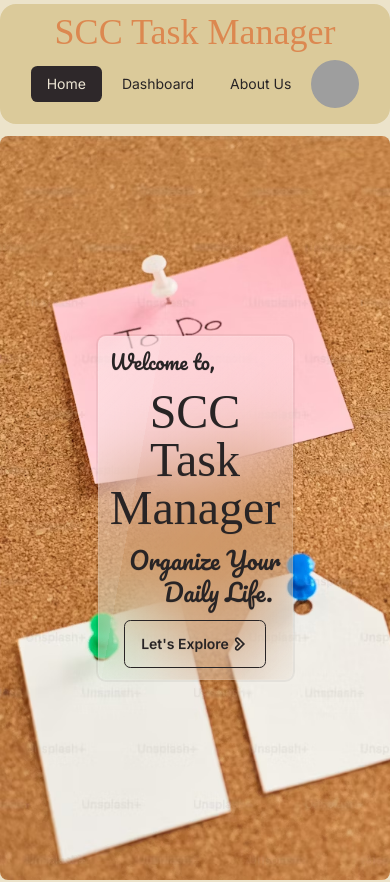
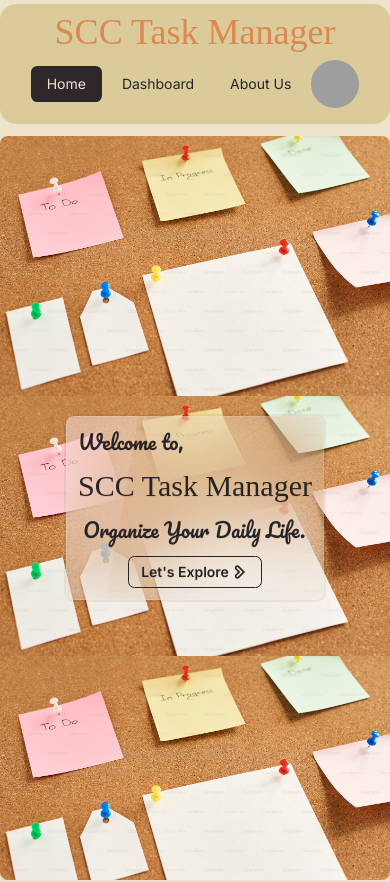
Before and after one commit to AlfredGomes23/SCC-Task-Manager-Client, a React (Vite) app: page / in a window 390 px wide. Shown: the top 882 px of the page. Built offline with nearby package versions, Linux system fonts and the light colour scheme; grey boxes are pictures that could not be loaded; a web font is replaced by a local one.

Commit message:
banner is responsive now

```diff
--- a/src/components/Banner.jsx
+++ b/src/components/Banner.jsx
@@ -5,10 +5,10 @@
 import { TiChevronRightOutline } from "react-icons/ti";
 const Banner = () => {
     return (
-        <div className='rounded-lg overflow-hidden bg-fixed bg-cover h-[calc(100vh-100px)] flex items-center' style={{ backgroundImage: `url(${bg})` }}>
-            <div className="mx-auto rounded-lg overflow-hidden h-fit flex flex-col justify-center p-3 lg:p-5 w-1/2 space-y-3 glass" data-aos="slide-down">
+        <div className='rounded-lg overflow-hidden bg-fixed bg-contain md:bg-cover h-[calc(100vh-100px)] flex items-center' style={{ backgroundImage: `url(${bg})` }}>
+            <div className="mx-auto rounded-lg overflow-hidden h-fit flex flex-col justify-center p-3 lg:p-5 md:w-1/2 space-y-3 glass" data-aos="slide-down">
                 <p className='text-xl font-pacifico'>Welcome to,</p>
-                <h2 className='font-doodle text-5xl text-center'>SCC Task Manager</h2>
+                <h2 className='font-doodle text-3xl md:text-4xl lg:text-5xl text-center'>SCC Task Manager</h2>
                 <TypeAnimation
                     sequence={[
                         'Organize Your To-Do List.',
@@ -18,8 +18,8 @@
                     ]}
                     repeat={Infinity}
                     speed={5}
-                    className='text-2xl font-pacifico text-end' />
-                <Link to='/login' className="btn btn-outline flex gap-0 w-fit mx-auto">
+                    className='text-xl md:text-2xl font-pacifico text-end' />
+                <Link to='/login' className="btn btn-outline btn-sm md:btn-md flex gap-0 w-fit mx-auto">
                     Let's Explore<TiChevronRightOutline className='text-xl' />
                 </Link>
             </div>
--- a/src/components/Navbar.jsx
+++ b/src/components/Navbar.jsx
@@ -21,7 +21,7 @@
                                     <img src="https://daisyui.com/images/stock/photo-1534528741775-53994a69daeb.jpg" alt="Tailwind-CSS-Avatar-component" />
                                 </div>
                                 <ul tabIndex={0} className="dropdown-content z-[1] menu p-2 shadow bg-base-200 rounded-box w-fit">
-                                    <li><p>{user?.displayName}</p></li>
+                                    <li><Link to='/profile'>{user?.displayName}</Link></li>
                                     <li><button className='btn btn-sm'>LogOut</button></li>
                                 </ul>
                             </div>
--- /dev/null
+++ b/src/pages/Profile.jsx
@@ -0,0 +1,11 @@
+
+
+const Profile = () => {
+    return (
+        <div>
+            Profile
+        </div>
+    );
+};
+
+export default Profile;
--- a/src/routes/Routes.jsx
+++ b/src/routes/Routes.jsx
@@ -6,6 +6,7 @@
 import AboutUs from "../pages/AboutUs";
 import LoginPage from "../pages/LoginPage";
 import Register from "../pages/Register";
+import Profile from "../pages/Profile";
 
 const Routes = createBrowserRouter([
     {
@@ -26,6 +27,10 @@
                 element: <AboutUs/>
             },
             {
+                path: 'profile',
+                element: <Profile/>
+            },
+            {
                 path: 'login',
                 element: <LoginPage/>
             },
```
